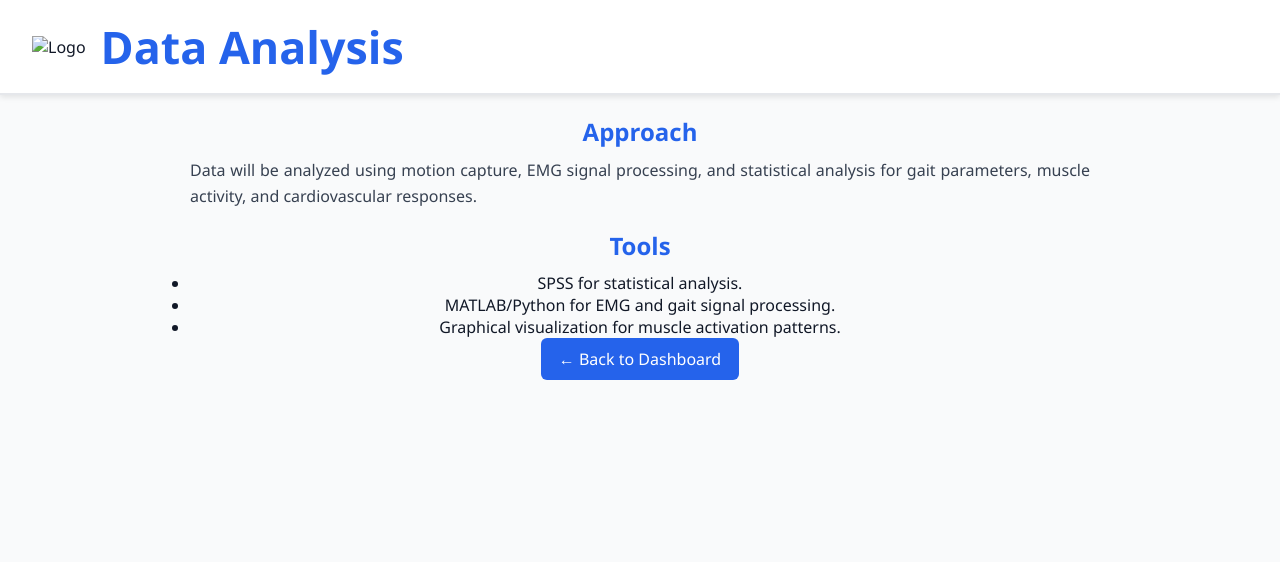
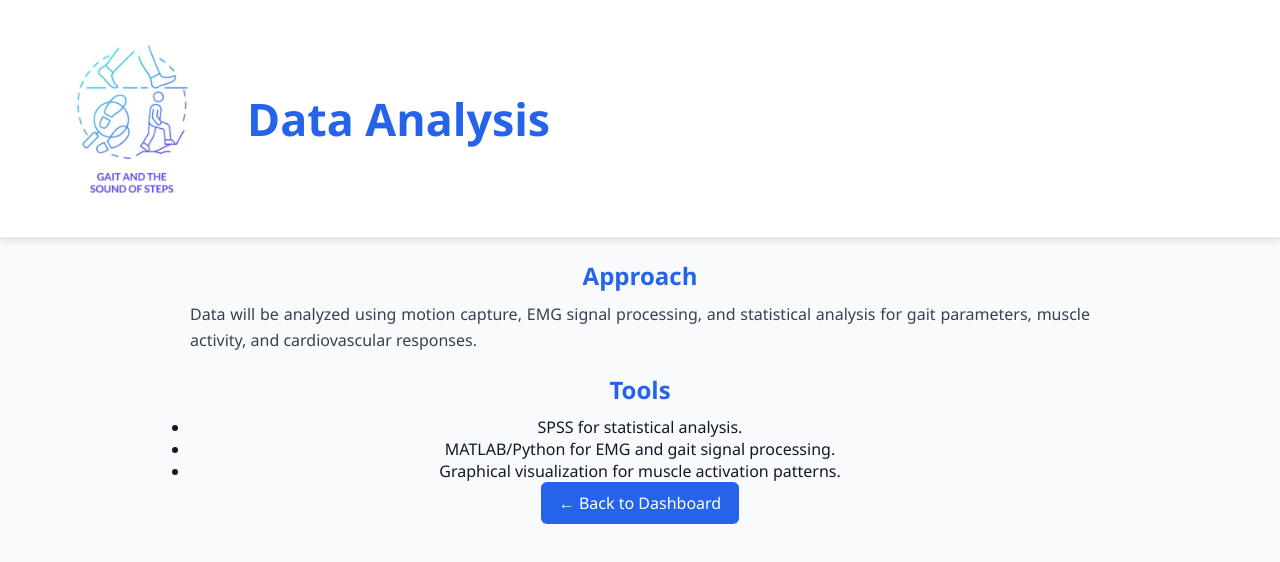
Before and after one commit to Rishikaa07/Gait_Analysis, a plain HTML site: page analysis.html in a window 1280 px wide. Drawn offline with Linux system fonts and the light colour scheme.

Commit message:
Update analysis.html

```diff
--- a/analysis.html
+++ b/analysis.html
@@ -8,7 +8,7 @@
 </head>
 <body>
   <nav class="navbar">
-    <div class="logo"><img src="C:\Users\ajayv\Downloads\gait.jpg" alt="Logo"></div>
+    <div class="logo"><img src="logo.jpg" alt="Logo"></div>
     <div class="title"><h1>Data Analysis</h1></div>
   </nav>
 
```
